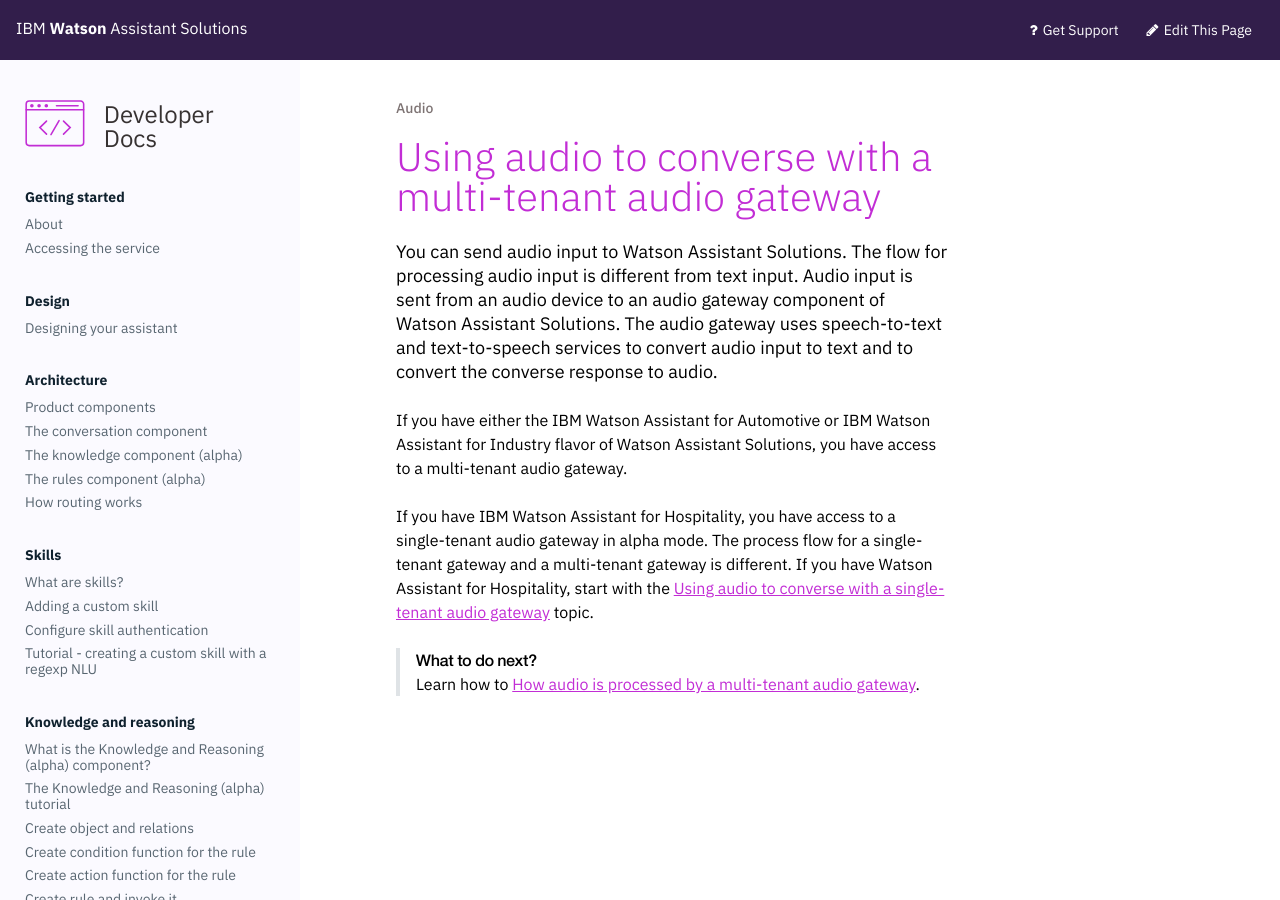
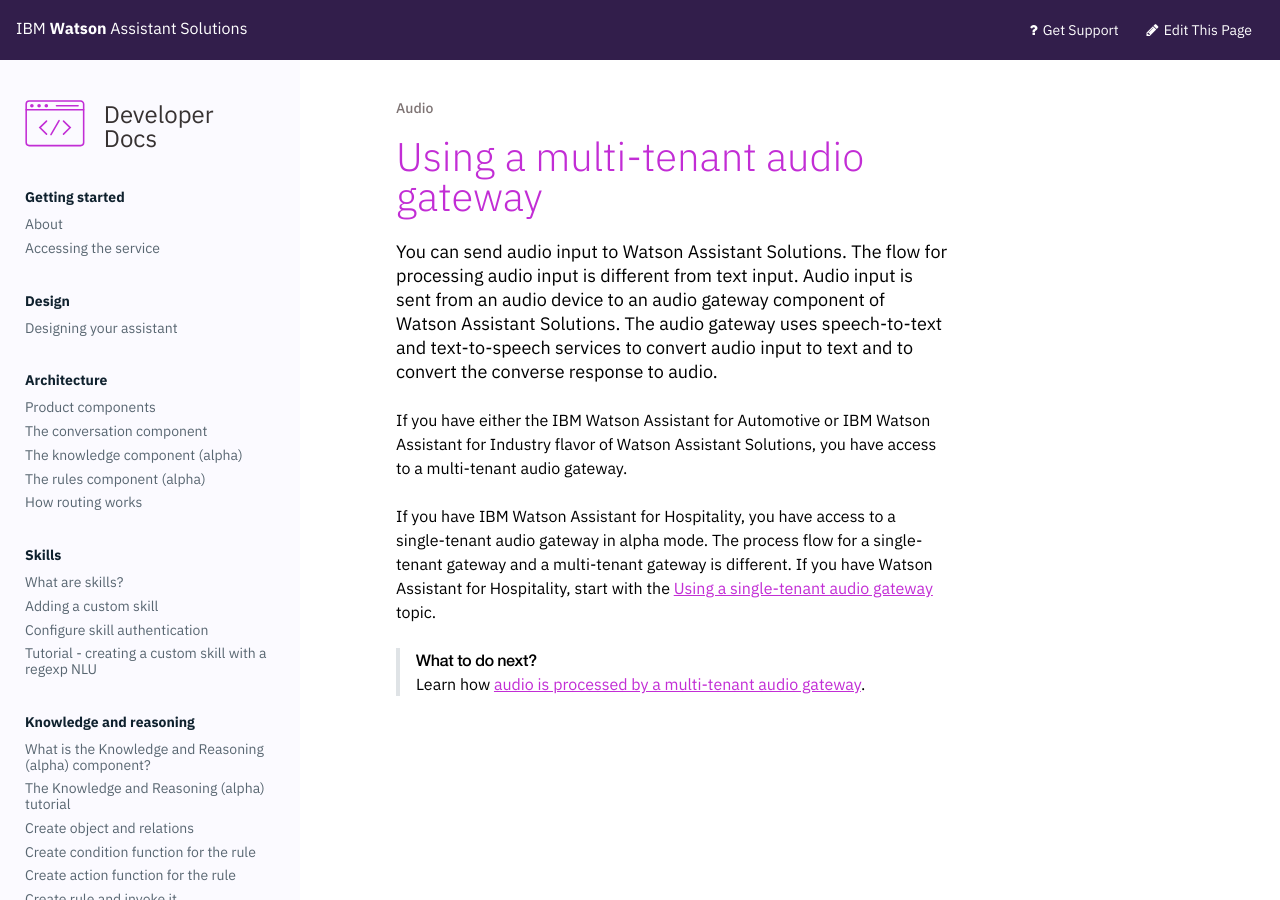
Before and after one commit to Watson-Personal-Assistant/developer, a Jekyll site: the page built from _content/audio/audio_support.md, in a window 1280 px wide. Built offline with Jekyll 4.4.1, drawn with Linux system fonts in a browser that asks for light colours.

Commit message:
Update audio_support.md
Formatting

```diff
--- a/_content/audio/audio_support.md
+++ b/_content/audio/audio_support.md
@@ -1,12 +1,12 @@
 ---
-title: Using audio to converse with a multi-tenant audio gateway
+title: Using a multi-tenant audio gateway
 weight: 5
 ---
 You can send audio input to Watson Assistant Solutions.  The flow for processing audio input is different from text input.  Audio input is sent from an audio device to an audio gateway component of Watson Assistant Solutions.  The audio gateway uses speech-to-text and text-to-speech services to convert audio input to text and to convert the converse response to audio.
 
 If you have either the IBM Watson Assistant for Automotive or IBM Watson Assistant for Industry flavor of Watson Assistant Solutions, you have access to a multi-tenant audio gateway.
 
-If you have IBM Watson Assistant for Hospitality, you have access to a single-tenant audio gateway in alpha mode. The process flow for a single-tenant gateway and a multi-tenant gateway is different. If you have Watson Assistant for Hospitality, start with the [Using audio to converse with a single-tenant audio gateway]({{site.baseurl}}/audio_single/audio_support/) topic.
+If you have IBM Watson Assistant for Hospitality, you have access to a single-tenant audio gateway in alpha mode. The process flow for a single-tenant gateway and a multi-tenant gateway is different. If you have Watson Assistant for Hospitality, start with the [Using a single-tenant audio gateway]({{site.baseurl}}/audio_single/audio_support/) topic.
 
 > **What to do next?**<br/>
-Learn how to [How audio is processed by a multi-tenant audio gateway]({{site.baseurl}}/audio/how_it_works_audio).
+Learn how [audio is processed by a multi-tenant audio gateway]({{site.baseurl}}/audio/how_it_works_audio).
```
